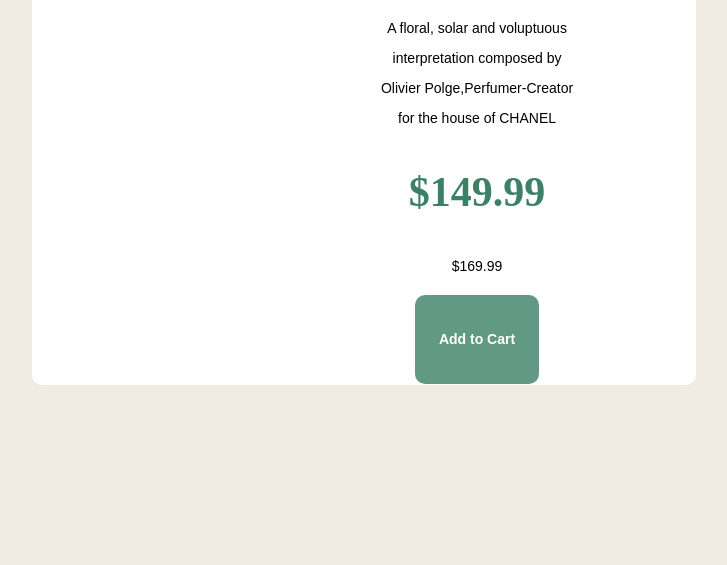
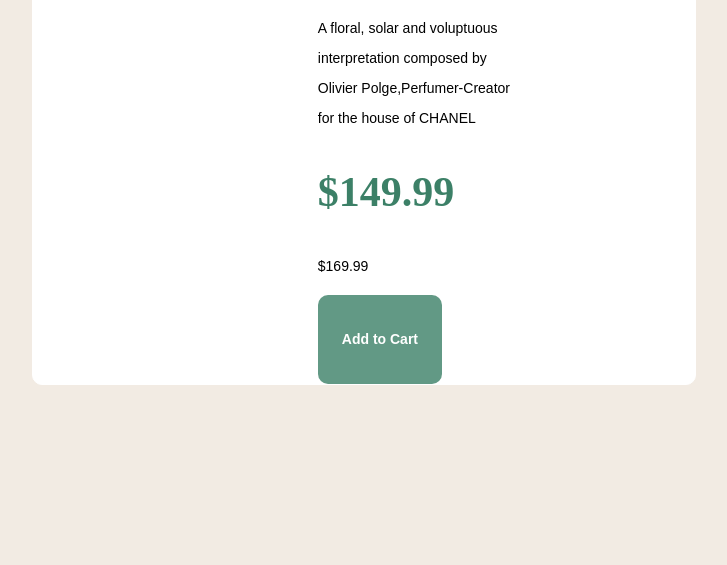
Before and after one commit to Bintu-A/perfume, a plain HTML site: page index.html in a window 1280 px wide. Shown: the part 727-1292 px from the top of the page, without its empty margins (276-1003 px from the left). Drawn offline with Linux system fonts and the light colour scheme.

Commit message:
Update responsive.css

```diff
--- a/responsive.css
+++ b/responsive.css
@@ -17,6 +17,7 @@
   .image{
   flex-basis:40%;}
 
-  .text{padding-left:20px;}
+  .text{padding-left:20px;
+  text-align:left;}
 
 }
```
